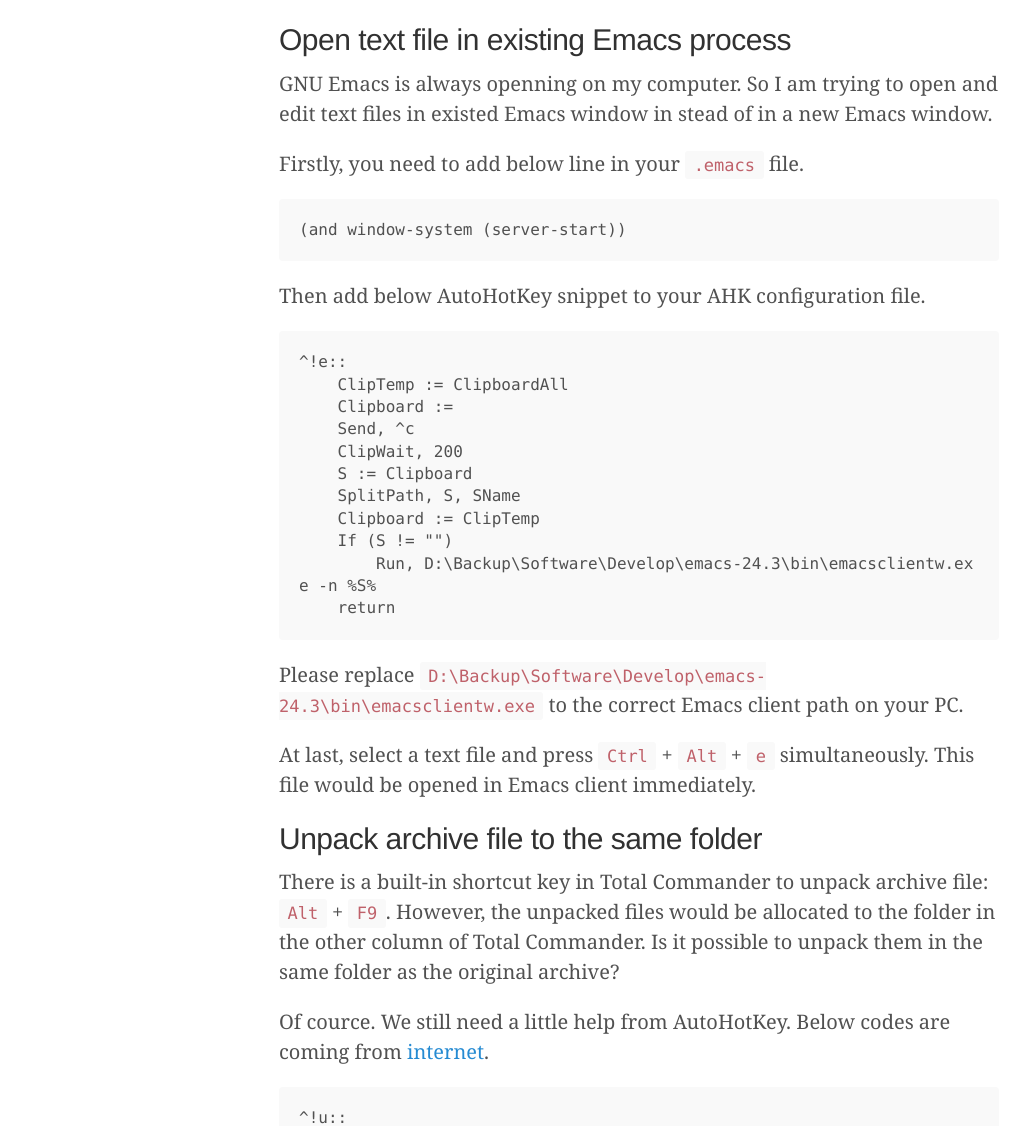
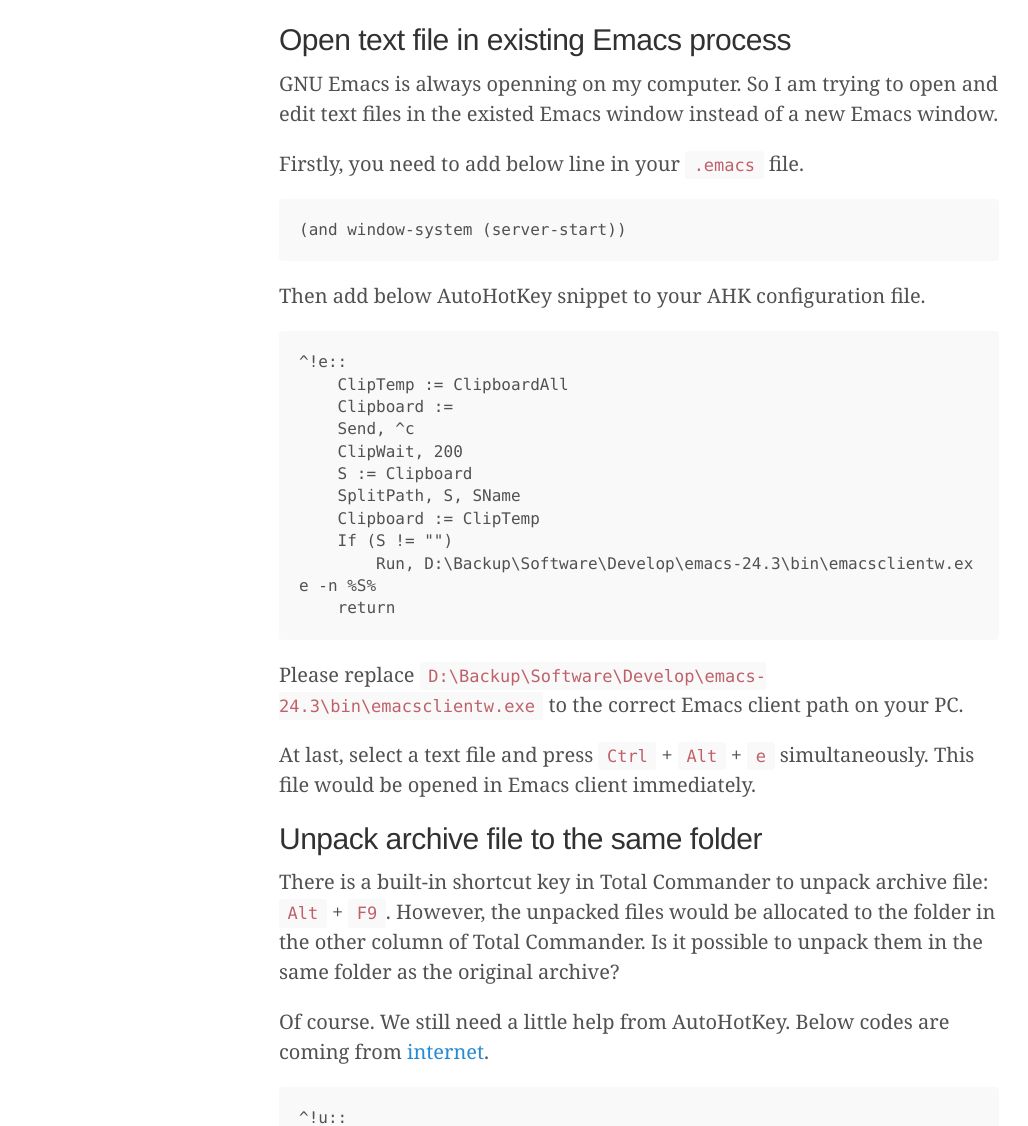
Before and after one commit to happybit/happybit.github.io, a Jekyll site: the page built from _posts/2014-11-02-two-tips-for-this-week.markdown, in a window 1280 px wide. Shown: the part 281-1407 px from the top of the page, without its empty margins (1-1029 px from the left). Built offline with Jekyll 4.4.1, drawn with Linux system fonts in a browser that asks for light colours; some web fonts are replaced; comment, search, counter and statistics services are not loaded.

Commit message:
minor change

```diff
--- a/_posts/2014-11-02-two-tips-for-this-week.markdown
+++ b/_posts/2014-11-02-two-tips-for-this-week.markdown
@@ -12,7 +12,7 @@
 
 ## Open text file in existing Emacs process
 
-GNU Emacs is always openning on my computer. So I am trying to open and edit text files in existed Emacs window in stead of in a new Emacs window.
+GNU Emacs is always openning on my computer. So I am trying to open and edit text files in the existed Emacs window instead of a new Emacs window.
 
 Firstly, you need to add below line in your `.emacs` file.
 
@@ -40,7 +40,7 @@
 
 There is a built-in shortcut key in Total Commander to unpack archive file: `Alt` + `F9`. However, the unpacked files would be allocated to the folder in the other column of Total Commander. Is it possible to unpack them in the same folder as the original archive?
 
-Of cource. We still need a little help from AutoHotKey. Below codes are coming from [internet](http://www.ghisler.ch/wiki/index.php/AutoHotkey:_Unpack_each_archive_to_a_separate_subdir).
+Of course. We still need a little help from AutoHotKey. Below codes are coming from [internet](http://www.ghisler.ch/wiki/index.php/AutoHotkey:_Unpack_each_archive_to_a_separate_subdir).
 
     ^!u::
     IfWinActive ahk_class TTOTAL_CMD
```
